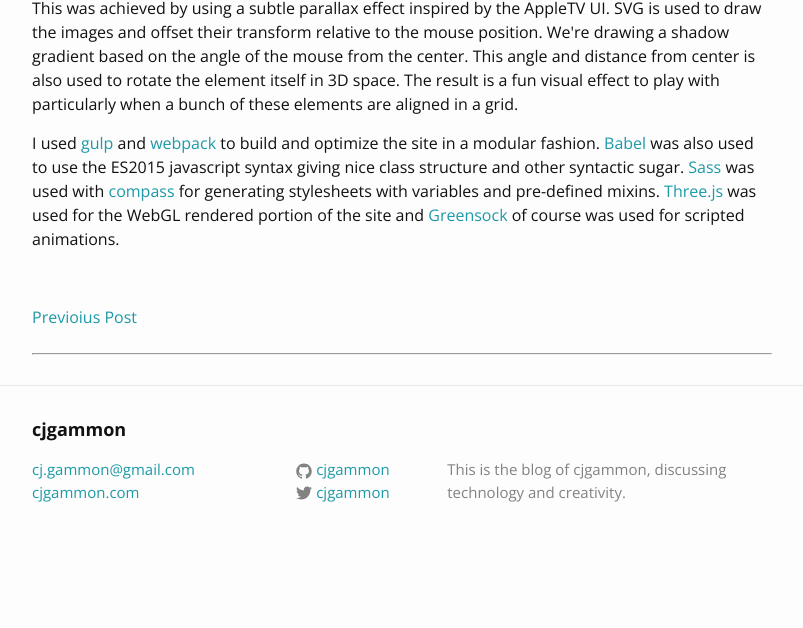
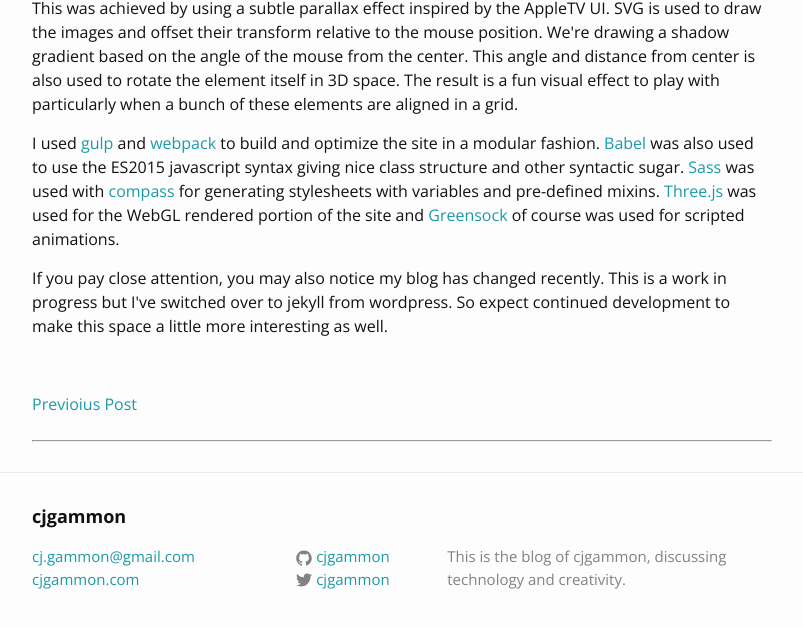
Before and after one commit to cjgammon/blog, a Jekyll site: the page built from _posts/2016-02-24-new-site.html, in a window 1280 px wide, cut to the strip 572-1222 px from the top of the page. Shown: the top 628 px of the strip, without its empty margins (238-1041 px from the left). Built offline with Jekyll 4.4.1, drawn with Linux system fonts in a browser that asks for light colours; comment, search, counter and statistics services are not loaded; before the commit the page ends 1135 px from its top, so only the background shows below that.

Commit message:
final paragraph

```diff
--- a/_posts/2016-02-24-new-site.html
+++ b/_posts/2016-02-24-new-site.html
@@ -44,3 +44,8 @@ I think this keeps the site clean while adding some visual interest or too much
   <a href="http://sass-lang.com/">Sass</a> was used with <a href="http://compass-style.org/">compass</a> for generating stylesheets with variables and pre-defined mixins.
   <a href="http://threejs.org/">Three.js</a> was used for the WebGL rendered portion of the site and <a href="http://greensock.com/gsap">Greensock</a> of course was used for scripted animations.
 </p>
+<p>
+  If you pay close attention, you may also notice my blog has changed recently.
+  This is a work in progress but I've switched over to jekyll from wordpress.
+  So expect continued development to make this space a little more interesting as well.
+</p>
```
